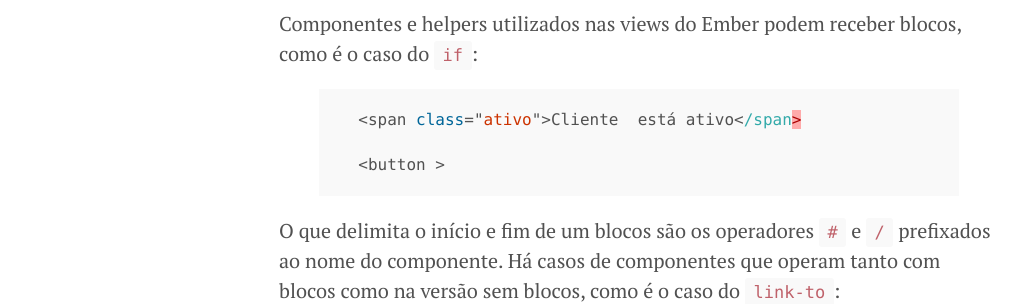
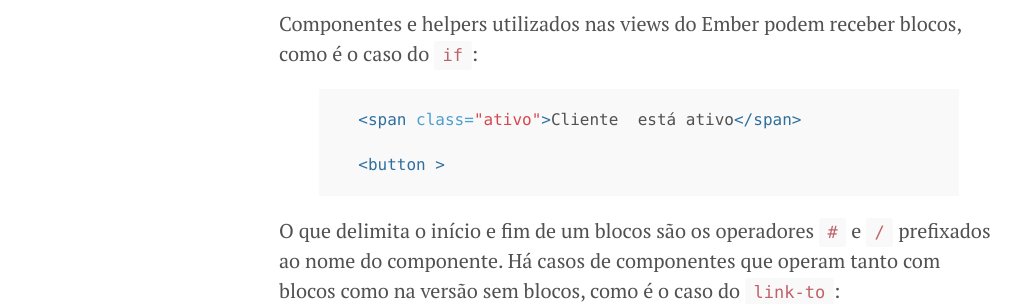
Before and after one commit to leandrocp/leandrocp.github.io, a Jekyll site: the page built from _posts/2015-10-23-entendendo-blocos-ember.md, in a window 1280 px wide and 900 px high. Shown: the part 223-527 px from the top of the window, without its empty margins (1-1022 px from the left). Built offline with Jekyll 4.4.1, drawn with Linux system fonts in a browser that asks for light colours; Markdown is read by kramdown in place of the engine named in the settings; comment, search, counter and statistics services are not loaded.

Commit message:
Update 2015-10-23-entendendo-blocos-ember.md

```diff
--- a/_posts/2015-10-23-entendendo-blocos-ember.md
+++ b/_posts/2015-10-23-entendendo-blocos-ember.md
@@ -5,7 +5,7 @@ title: Entendendo blocos do Ember - Handlebars
 
 Componentes e helpers utilizados nas views do Ember podem receber blocos, como é o caso do `if`:
 
-{% highlight javascript %}
+{% highlight html %}
 {{#if cliente.ativo}}
   <span class="ativo">Cliente {{cliente.nome}} está ativo</span>
 {{else}}
```
